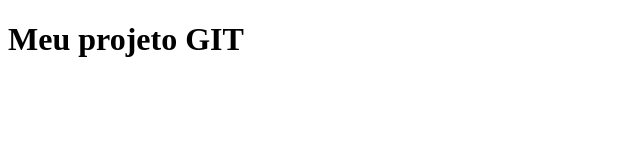
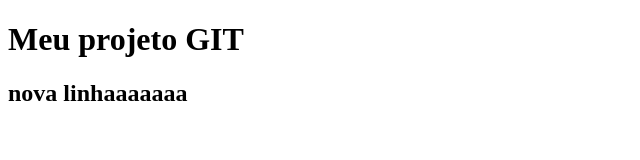
Before and after one commit to guilhermerez13/projeto-git-senai, a plain HTML site: page index.html in a window 1280 px wide. Shown: the whole page, without its empty margins (0-640 px from the left). Drawn offline with Linux system fonts and the light colour scheme.

Commit message:
nova linha novamente

```diff
--- a/index.html
+++ b/index.html
@@ -7,5 +7,6 @@
 </head>
 <body>
     <h1>Meu projeto GIT</h1>
+    <h2>nova linhaaaaaaa</h2>
 </body>
 </html>
```
